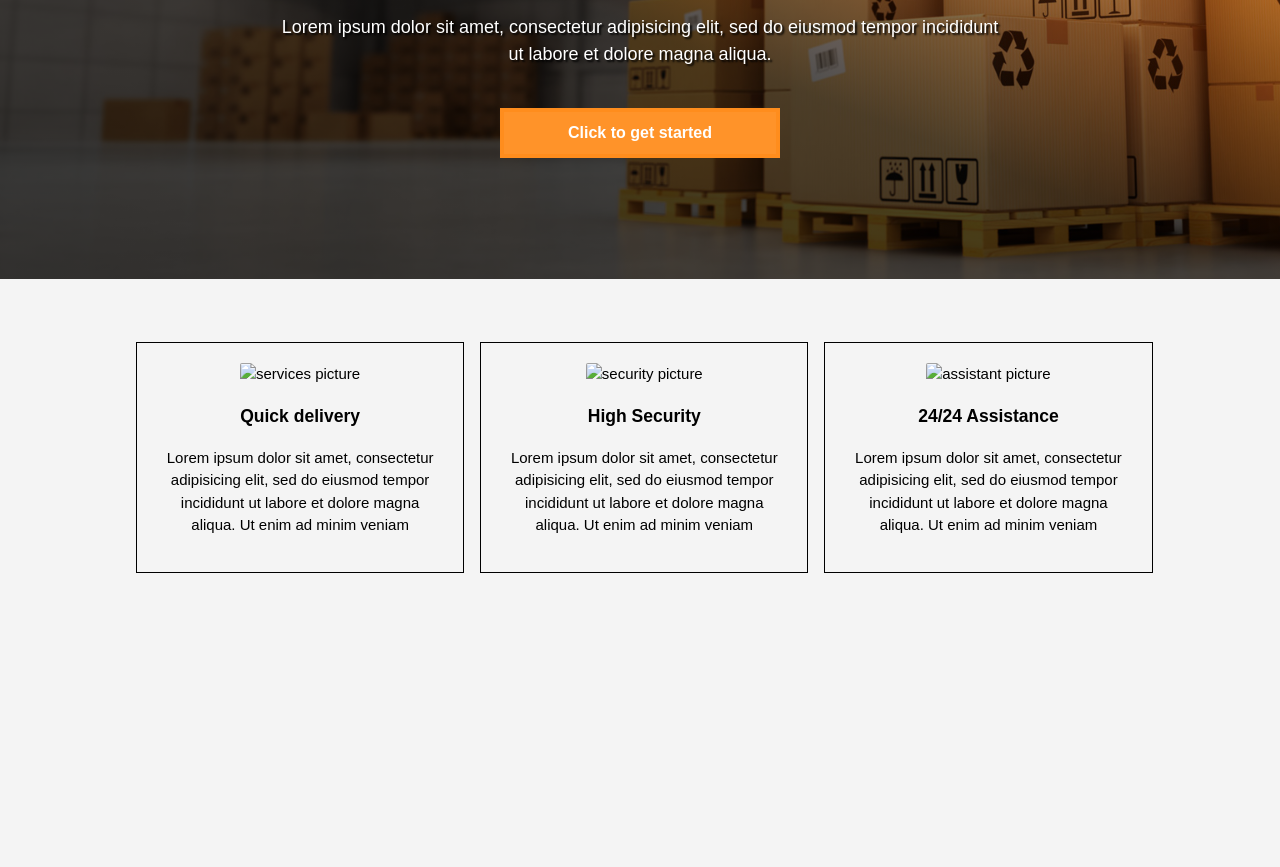
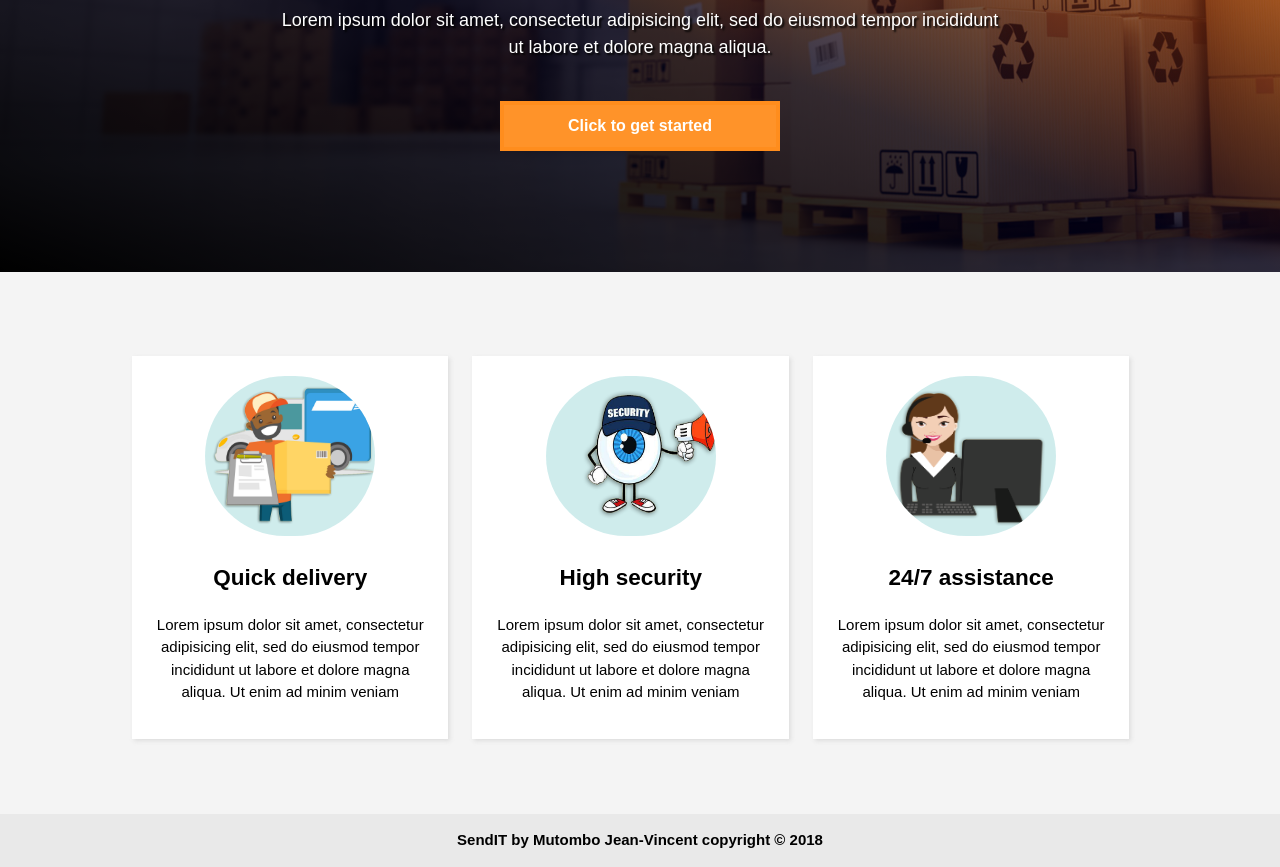
Before and after one commit to coolbeatz71/sendIT, a plain HTML site: page ui-pages/index.html in a window 1280 px wide. Shown: the part 236-1103 px from the top of the page. Before the commit the page ends 817 px from the top, so only its background shows below. Drawn offline with Linux system fonts and the light colour scheme.

Commit message:
Fix showcase background problem, using absolute positioning [finish #161659272]

```diff
--- a/ui-pages/css/style.css
+++ b/ui-pages/css/style.css
@@ -13,7 +13,6 @@ body{
 .container{
     width: 80%;
     margin: auto;
-    overflow: hidden; /* just to hide the scrolbars*/
 }
 
 /*modal for the signUp and signIn pages*/
@@ -94,9 +93,9 @@ header a:hover{
     z-index: 0;
     min-height: 500px;
     background-image: linear-gradient(to top right,
-                                      rgba(0, 0, 0, .8),
-                                      rgba(0, 0, 0, 0.7),
-                                      rgba(255, 90, 0, .4)), url("./../img/showcase.jpg");
+                                      rgb(0, 0, 0),
+                                      rgba(0, 0, 25, 0.8),
+                                      rgba(255, 90, 0, .6)), url("./../img/showcase.jpg");
     background-repeat:  no-repeat;
     background-size: cover;
     background-attachment: local, fixed;
@@ -141,8 +140,10 @@ header a:hover{
 /*about us*/
 #about-us{
     position: absolute;
-    top: 450px;
-    margin-top: 120px;
+    left: 0;
+    right: 0;
+    top: 580px;
+    margin-bottom: 50px;
 }
 
 #about-us .container{
@@ -153,16 +154,31 @@ header a:hover{
 
 #about-us .panel{
     float: left;
-    width: 25%;
+    width: 24%;
     padding: 20px;
     text-align: center;
-    margin: 8px;
-    border: 1px solid black;
+    margin: 12px;
+    box-shadow: 2px 2px 4px rgba(212, 212, 212, .7);
+    background: #fff;
 }
 
 #about-us .panel img{
-    width: 200px;
+    width: 170px;
     height: 160px;
-    border-radius: 2px;
+    border-radius: 300px;
     margin: auto;
+    background: rgba(15, 158, 158, .2);
 }
+
+/***************************************************************************************/
+/*footer*/
+footer{
+    position: absolute;
+    top: 780px;
+    margin-top: 270px;
+    left: 0;
+    right: 0;
+    background: #e9e9e9;
+    text-align: center;
+    font-weight: bold;
+}
--- a/ui-pages/index.html
+++ b/ui-pages/index.html
@@ -37,19 +37,19 @@
         <div class="container">
             <div class="panel">
                 <img src="./img/services.png" alt="services picture">
-                <h3>Quick delivery</h3>
+                <h2>Quick delivery</h2>
                 <p>Lorem ipsum dolor sit amet, consectetur adipisicing elit, sed do eiusmod
                 tempor incididunt ut labore et dolore magna aliqua. Ut enim ad minim veniam</p>
             </div>
             <div class="panel">
                 <img src="./img/security.png" alt="security picture">
-                <h3>High Security</h3>
+                <h2>High security</h2>
                 <p>Lorem ipsum dolor sit amet, consectetur adipisicing elit, sed do eiusmod
                 tempor incididunt ut labore et dolore magna aliqua. Ut enim ad minim veniam</p>
             </div>
             <div class="panel">
                 <img src="./img/assistant.png" alt="assistant picture">
-                <h3>24/24 Assistance</h3>
+                <h2>24/7 assistance</h2>
                 <p>Lorem ipsum dolor sit amet, consectetur adipisicing elit, sed do eiusmod
                 tempor incididunt ut labore et dolore magna aliqua. Ut enim ad minim veniam</p>
             </div>
@@ -63,7 +63,7 @@
         </div>
     </div>
     <footer>
-        <p>sendIT By Mutombo Jean-Vincent Copyright &copy; 2018</p>
+        <p>SendIT by Mutombo Jean-Vincent copyright &copy; 2018</p>
     </footer>
     <script src="js/app.js"></script>
 </body>
```
Also changed, not shown: ui-pages/img/assistant.png (added), ui-pages/img/security.png (added), ui-pages/img/services.png (added).
